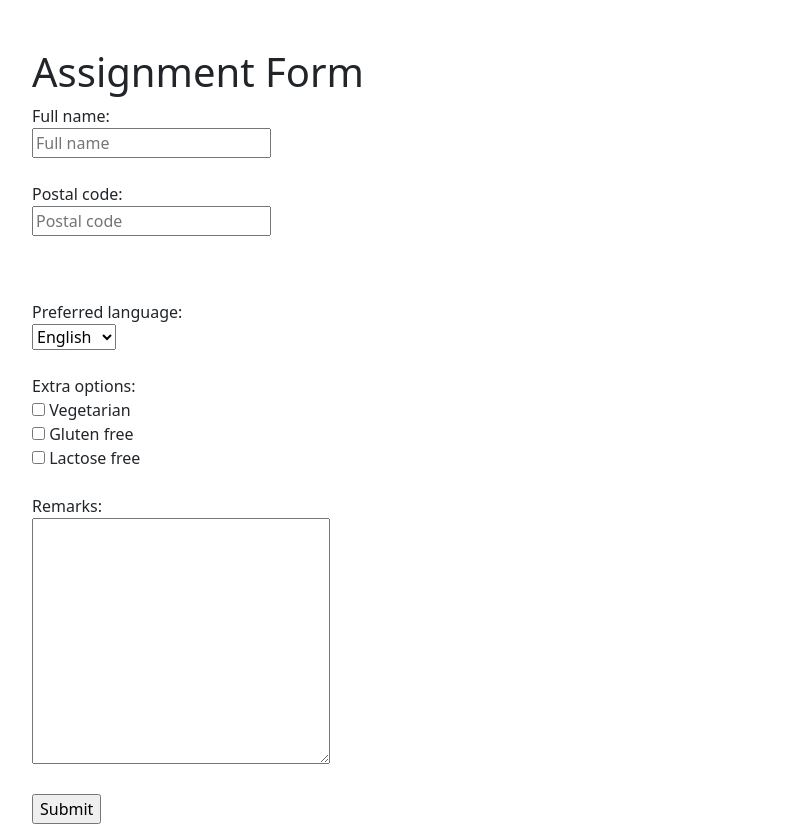
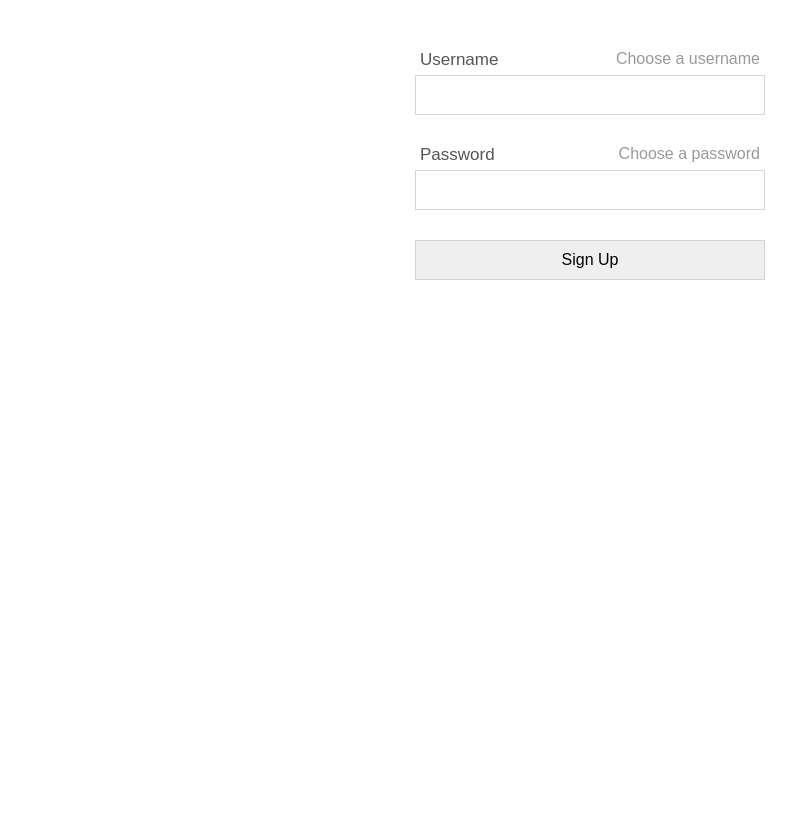
Before and after one commit to Catalin246/php-development-1, a PHP site: page / in a window 1280 px wide. Shown: the whole page, without its empty margins (50-846 px from the left). After the commit the page ends 280 px from the top, so only its background shows below. Run offline with PHP 8.4, Linux system fonts and the light colour scheme; data that the repository does not hold is empty.

Commit message:
Assignment extra.

```diff
--- a/app/public/index.php
+++ b/app/public/index.php
@@ -1,81 +1,76 @@
+<?php require("script.php") ?>
 <!DOCTYPE html>
 <html lang="en">
 
 <head>
+    <!-- Setting the pages character encoding -->
     <meta charset="UTF-8">
+
+    <!-- The meta viewport will scale my content to any device width -->
     <meta name="viewport" content="width=device-width, initial-scale=1.0">
-    <title>Development</title>
-    <link href="https://cdn.jsdelivr.net/npm/bootstrap@5.2.2/dist/css/bootstrap.min.css" rel="stylesheet"
-        integrity="sha384-Zenh87qX5JnK2Jl0vWa8Ck2rdkQ2Bzep5IDxbcnCeuOxjzrPF/et3URy9Bv1WTRi" crossorigin="anonymous">
+
+    <!-- Link to my stylesheet -->
+    <link rel="stylesheet" href="styles.css">
+    <?php
+    if ($username_error != null) {
+        ?>
+        <style>
+            .username-error {
+                display: block
+            }
+        </style>
+        <?php
+    }
+    if ($password_error != null) {
+        ?>
+        <style>
+            .password-error {
+                display: block
+            }
+        </style>
+        <?php
+    }
+    if ($success != null) {
+        ?>
+        <style>
+            .success {
+                display: block
+            }
+        </style>
+        <?php
+    }
+    ?>
+
+    <title>Displaying errors with PHP</title>
 </head>
 
 <body>
-    <div class="container">
-        <h1 class="pt-5">Assignment Form</h1>
-        <form method="POST">
-            <label>Full name:</label><br>
-            <input type="text" name="name" placeholder="Full name"><br><br>
-            <label>Postal code:</label><br>
-            <input type="text" name="postalcode" placeholder="Postal code">
+    <div class="page">
 
-            <?php if (!isset($errors['postal_code'])): ?>
-                <p style="color: red;">
-                    <?= $errors['postal_code'] ?>
-                </p>
-            <?php endif; ?>
+        <!-- <h1>Displaying form errors with PHP</h1> -->
 
-            <br><br>
-            <label>Preferred language:</label><br>
-            <select name="language"><br>
-                <option value="EN">English</option>
-                <option value="NL">Dutch</option>
-                <option value="DE">German</option>
-                <option value="FR">French</option>
-            </select><br><br>
-            <label>Extra options:</label><br>
-            <input type="checkbox" name="options" value="Vegetarian"> Vegetarian<br>
-            <input type="checkbox" name="options" value="Gluten free"> Gluten free<br>
-            <input type="checkbox" name="options" value="Lactose free"> Lactose
-            free<br><br>
-            <label>Remarks:</label><br>
-            <textarea name="remarks" id="" cols="30" rows="10"></textarea><br><br>
-            <input type="submit" value="Submit">
+        <form action="" method="post" autocomplete="off">
+
+            <label>Username <span>Choose a username</span> </label>
+            <input type="text" name="username" value="<?php echo $username; ?>">
+            <p class="error username-error">
+                <?php echo $username_error; ?>
+            </p>
+
+            <label>Password <span>Choose a password</span> </label>
+            <input type="text" name="password" value="<?php echo $password; ?>">
+            <p class="error password-error">
+                <?php echo $password_error; ?>
+            </p>
+
+            <input type="submit" name="sign-up" value="Sign Up">
+            <p class="success">
+                <?php echo $success; ?>
+            </p>
         </form>
-    </div>
 
-    <div class="container">
-        <?php
 
-        $errors = [];
 
-        if ($_SERVER['REQUEST_METHOD'] === 'POST') {
-            if (isset($_POST['name']) && isset($_POST['postalcode']) && isset($_POST['language'])) {
-                // Save the post valus in variables
-                $name = $_POST['name'];
-                $postal_code = $_POST['postalcode'];
-                $language = $_POST['language'];
-
-                // Validate if the postal code is filled in
-                if (empty($postalCode)) {
-                    $errors['postal_code'] = 'Postal code is required.';
-                } else {
-                    // Validate the format of the postal code
-                    if (!preg_match('/^\d{4} [a-zA-Z]{2}$/', $postalCode)) {
-                        $errors['postal_code'] = 'Invalid postal code format. It should be 4 numbers, a space, and 2 letters.';
-                    }
-                }
-
-                if (empty($errors)) {
-                    // Display the form data
-                    echo "<h1>Form Results</h1>";
-                    echo "<p>Name: $name</p>";
-                    echo "<p>Post Code: $postal_code</p>";
-                    echo "<p>Language: $language</p>";
-                }
-            }
-        }
-
-        ?>
     </div>
 </body>
 
--- /dev/null
+++ b/app/public/script.php
@@ -0,0 +1,28 @@
+<?php
+// I have to initialize the variables i am using in my code.
+$username = null;
+$password = null;
+$username_error = null;
+$password_error = null;
+$success = null;
+
+// First of all i have to check for the incoming post request.
+if (isset($_POST['sign-up'])) {
+    // If there is a post request, i will store the username and password values to variables.
+    $username = $_POST['username'];
+    $password = $_POST['password'];
+
+    // Next i will check for empty values so i have some kind of error to display.
+    if (empty(trim($username))) {
+        // If there is an empty value i display an error message.
+        $username_error = "Username filed is empty";
+    } else {
+        // If the username has a value, then i move on to the password field.
+        if (empty(trim($password))) {
+            $password_error = "Password filed is empty";
+        } else {
+            // If both fields have values i display the success message.
+            $success = "Thank you for your registration";
+        }
+    }
+}
--- /dev/null
+++ b/app/public/styles.css
@@ -0,0 +1,88 @@
+/* I always reset all the html elements */
+* {
+    margin: 0;
+    padding: 0;
+    box-sizing: border-box;
+}
+
+body {
+    font-family: sans-serif;
+    min-height: 100%;
+    color: #555;
+}
+
+.page {
+    max-width: 1000px;
+    margin: 0 auto;
+}
+
+h1 {
+    /*margin: 40px 0;*/
+    margin-top: 50px;
+    margin-bottom: 100px;
+    text-align: center;
+}
+
+form {
+    margin: 50px auto;
+    max-width: 350px;
+}
+
+label {
+    display: block;
+    padding-bottom: 5px;
+    position: relative;
+    padding-left: 5px;
+    font-size: 17px;
+}
+
+label span {
+    position: absolute;
+    font-size: 16px;
+    padding-right: 5px;
+    /*font-style: italic;*/
+    color: #999;
+    right: 0;
+}
+
+input {
+    padding: 10px;
+    width: 100%;
+    margin-bottom: 10px;
+    border: thin solid #d4d4d4;
+    font-size: 16px;
+    outline: none;
+    margin-bottom: 30px;
+}
+
+input:focus {
+    border-color: orange;
+}
+
+.error {
+    color: #af4242;
+    background-color: #fde8ec;
+    padding: 10px;
+    display: none;
+    transform: translateY(-20px);
+    margin-bottom: 20px;
+    font-size: 16px;
+}
+
+.success {
+    margin-bottom: 30px;
+    color: green;
+    background-color: #d2ffd2;
+    padding: 10px;
+    display: none;
+    font-size: 16px;
+}
+
+.success.display-success {
+    display: block;
+}
+
+input[type=submit]:active {
+    background-color: #6c9bc3;
+    color: #fff;
+}
```
Also changed, not shown: 1 other file.
